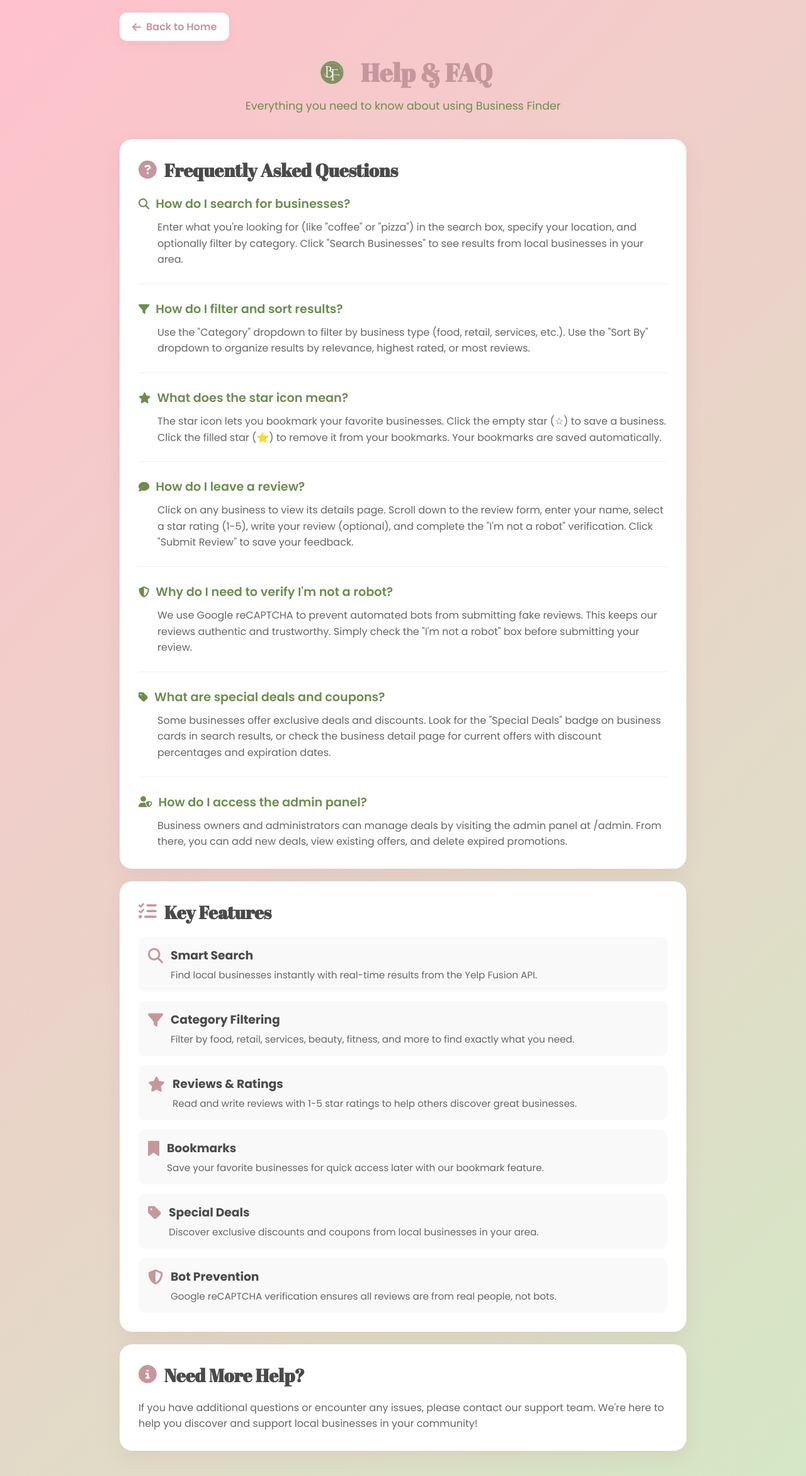
After one commit to thecoder888/-fblaBusinessFinder, a Flask app: page /help in a window 1280 px wide. The commit adds this page. Shown: the whole page at 63% size. Run offline with Flask 3, Linux system fonts and the light colour scheme.

Commit message:
Add enhanced validation, help page, and navigation for State

```diff
--- a/app.py
+++ b/app.py
@@ -139,6 +139,15 @@ def init_db():
 def search_yelp(term, location, category=None, limit=10):
     """
     Search for businesses on Yelp API.
+
+    Args:
+        term (str): Search term (e.g., "coffee", "pizza")
+        location (str): Location to search in
+        category (str): Optional category filter
+        limit (int): Number of results to return
+
+    Returns:
+        list: List of business dictionaries
     """
     params = {
         "term": term,
@@ -149,17 +158,8 @@ def search_yelp(term, location, category=None, limit=10):
     if category:
         params["categories"] = category
 
-    # DEBUG: Print what we're sending
-    print(f"DEBUG - Searching Yelp with params: {params}")
-
     try:
         response = requests.get(YELP_URL, headers=YELP_HEADERS, params=params, timeout=10)
-
-        # DEBUG: Print response
-        print(f"DEBUG - Status Code: {response.status_code}")
-        if response.status_code != 200:
-            print(f"DEBUG - Error Response: {response.text}")
-
         response.raise_for_status()
         data = response.json()
         businesses = data.get("businesses", [])
@@ -367,32 +367,55 @@ def business_detail(business_id):
 @app.route('/add_review', methods=['POST'])
 def add_review():
     """
-    Add a user review for a business.
+    Add a user review for a business with comprehensive validation.
+    Validates on both syntactical and semantic levels.
     """
     data = request.get_json()
 
-    # Verify reCAPTCHA
+    # Verify reCAPTCHA (bot prevention)
     recaptcha_response = data.get('recaptcha_response', '')
     if not verify_recaptcha(recaptcha_response):
         return jsonify({'error': 'reCAPTCHA verification failed. Please try again.'}), 400
 
-    # Validate input
+    # Get input data
     business_id = data.get('business_id', '').strip()
     rating = data.get('rating')
     review_text = data.get('review_text', '').strip()
     reviewer_name = data.get('reviewer_name', '').strip()
 
-    # Input validation
+    # SYNTACTICAL VALIDATION (format and data type checks)
     if not business_id or not reviewer_name:
         return jsonify({'error': 'Business ID and reviewer name are required'}), 400
 
     if not rating or not (1 <= int(rating) <= 5):
         return jsonify({'error': 'Rating must be between 1 and 5'}), 400
 
+    # Validate name format and length
+    if len(reviewer_name) < 2 or len(reviewer_name) > 50:
+        return jsonify({'error': 'Name must be between 2 and 50 characters'}), 400
+
+    if any(char.isdigit() for char in reviewer_name):
+        return jsonify({'error': 'Name cannot contain numbers'}), 400
+
+    # Validate review text length if provided
+    if review_text and len(review_text) > 500:
+        return jsonify({'error': 'Review must be under 500 characters'}), 400
+
+    # SEMANTIC VALIDATION (meaning and business logic checks)
     try:
         conn = get_db_connection()
         cursor = conn.cursor()
 
+        # Check if business exists in database
+        business_exists = cursor.execute(
+            'SELECT id FROM businesses WHERE id = ?', (business_id,)
+        ).fetchone()
+
+        if not business_exists:
+            conn.close()
+            return jsonify({'error': 'Business not found. Please search for the business first.'}), 400
+
+        # Insert review into database
         cursor.execute('''
             INSERT INTO user_reviews (business_id, rating, review_text, reviewer_name)
             VALUES (?, ?, ?, ?)
@@ -404,7 +427,7 @@ def add_review():
         return jsonify({'success': True, 'message': 'Review added successfully'})
 
     except Exception as e:
-        return jsonify({'error': str(e)}), 500
+        return jsonify({'error': f'Database error: {str(e)}'}), 500
 
 
 @app.route('/toggle_bookmark', methods=['POST'])
@@ -459,10 +482,18 @@ def admin():
     return render_template('admin.html')
 
 
+@app.route('/help')
+def help_page():
+    """
+    Help and FAQ page for users.
+    """
+    return render_template('help.html')
+
+
 @app.route('/admin/add_deal', methods=['POST'])
 def add_deal():
     """
-    Add a new deal for a business.
+    Add a new deal for a business with validation.
     """
     data = request.get_json()
 
@@ -472,13 +503,39 @@ def add_deal():
     discount_percent = data.get('discount_percent')
     expiry_date = data.get('expiry_date')
 
+    # SYNTACTICAL VALIDATION
     if not business_id or not title:
         return jsonify({'error': 'Business ID and title are required'}), 400
 
+    if len(title) < 3 or len(title) > 100:
+        return jsonify({'error': 'Title must be between 3 and 100 characters'}), 400
+
+    if description and len(description) > 300:
+        return jsonify({'error': 'Description must be under 300 characters'}), 400
+
+    if discount_percent:
+        try:
+            discount = int(discount_percent)
+            if discount < 0 or discount > 100:
+                return jsonify({'error': 'Discount must be between 0 and 100'}), 400
+        except ValueError:
+            return jsonify({'error': 'Discount must be a valid number'}), 400
+
+    # SEMANTIC VALIDATION
     try:
         conn = get_db_connection()
         cursor = conn.cursor()
 
+        # Check if business exists
+        business_exists = cursor.execute(
+            'SELECT id FROM businesses WHERE id = ?', (business_id,)
+        ).fetchone()
+
+        if not business_exists:
+            conn.close()
+            return jsonify({'error': 'Business ID not found. Please search for the business first.'}), 400
+
+        # Insert deal
         cursor.execute('''
             INSERT INTO deals (business_id, title, description, discount_percent, expiry_date)
             VALUES (?, ?, ?, ?, ?)
--- /dev/null
+++ b/templates/help.html
@@ -0,0 +1,327 @@
+<!DOCTYPE html>
+<html lang="en">
+<head>
+    <meta charset="UTF-8">
+    <meta name="viewport" content="width=device-width, initial-scale=1.0">
+    <title>Help - Business Finder</title>
+    <!-- Font Awesome -->
+    <link rel="stylesheet" href="https://cdnjs.cloudflare.com/ajax/libs/font-awesome/6.4.0/css/all.min.css">
+    <!-- Google Fonts -->
+    <link href="https://fonts.googleapis.com/css2?family=Abril+Fatface&family=Poppins:wght@300;400;500;600;700&display=swap" rel="stylesheet">
+    <style>
+        * {
+            margin: 0;
+            padding: 0;
+            box-sizing: border-box;
+        }
+
+        body {
+            font-family: 'Poppins', sans-serif;
+            background: linear-gradient(135deg, #FFC1CC 0%, #D4E7C5 100%);
+            min-height: 100vh;
+            padding: 20px;
+        }
+
+        .container {
+            max-width: 900px;
+            margin: 0 auto;
+        }
+
+        .back-button {
+            display: inline-flex;
+            align-items: center;
+            gap: 8px;
+            padding: 10px 20px;
+            background: white;
+            color: #C5979D;
+            text-decoration: none;
+            border-radius: 12px;
+            margin-bottom: 20px;
+            font-weight: 600;
+            transition: transform 0.2s;
+            box-shadow: 0 5px 15px rgba(197, 151, 157, 0.15);
+        }
+
+        .back-button:hover {
+            transform: translateY(-2px);
+        }
+
+        header {
+            text-align: center;
+            margin-bottom: 40px;
+        }
+
+        header h1 {
+            font-family: 'Abril Fatface', cursive;
+            font-size: 2.5em;
+            color: #C5979D;
+            margin-bottom: 10px;
+            display: flex;
+            align-items: center;
+            justify-content: center;
+            gap: 15px;
+        }
+
+        .logo {
+            width: 60px;
+            height: 60px;
+        }
+
+        header p {
+            font-size: 1.1em;
+            color: #6B8E4E;
+        }
+
+        .help-section {
+            background: white;
+            padding: 30px;
+            border-radius: 20px;
+            box-shadow: 0 10px 30px rgba(197, 151, 157, 0.2);
+            margin-bottom: 20px;
+        }
+
+        .section-title {
+            font-family: 'Abril Fatface', cursive;
+            font-size: 1.8em;
+            color: #4a4a4a;
+            margin-bottom: 20px;
+            display: flex;
+            align-items: center;
+            gap: 12px;
+        }
+
+        .section-title i {
+            color: #C5979D;
+        }
+
+        .faq-item {
+            margin-bottom: 25px;
+            padding-bottom: 25px;
+            border-bottom: 1px solid #f0f0f0;
+        }
+
+        .faq-item:last-child {
+            border-bottom: none;
+            padding-bottom: 0;
+            margin-bottom: 0;
+        }
+
+        .faq-question {
+            font-size: 1.2em;
+            font-weight: 600;
+            color: #6B8E4E;
+            margin-bottom: 10px;
+            display: flex;
+            align-items: center;
+            gap: 10px;
+        }
+
+        .faq-question i {
+            font-size: 0.9em;
+        }
+
+        .faq-answer {
+            color: #666;
+            line-height: 1.6;
+            padding-left: 30px;
+        }
+
+        .feature-list {
+            display: grid;
+            gap: 15px;
+            margin-top: 15px;
+        }
+
+        .feature-item {
+            display: flex;
+            align-items: start;
+            gap: 12px;
+            padding: 15px;
+            background: #f9f9f9;
+            border-radius: 10px;
+        }
+
+        .feature-icon {
+            color: #C5979D;
+            font-size: 1.5em;
+            margin-top: 3px;
+        }
+
+        .feature-content h3 {
+            color: #4a4a4a;
+            margin-bottom: 5px;
+        }
+
+        .feature-content p {
+            color: #666;
+            font-size: 0.95em;
+        }
+
+        @media (max-width: 768px) {
+            header h1 {
+                font-size: 2em;
+            }
+        }
+    </style>
+</head>
+<body>
+    <div class="container">
+        <a href="/" class="back-button">
+            <i class="fa-solid fa-arrow-left"></i>
+            Back to Home
+        </a>
+
+        <header>
+            <h1>
+                <img src="/static/images/logo.svg" alt="Logo" class="logo">
+                Help & FAQ
+            </h1>
+            <p>Everything you need to know about using Business Finder</p>
+        </header>
+
+        <div class="help-section">
+            <h2 class="section-title">
+                <i class="fa-solid fa-circle-question"></i>
+                Frequently Asked Questions
+            </h2>
+
+            <div class="faq-item">
+                <div class="faq-question">
+                    <i class="fa-solid fa-magnifying-glass"></i>
+                    How do I search for businesses?
+                </div>
+                <div class="faq-answer">
+                    Enter what you're looking for (like "coffee" or "pizza") in the search box, specify your location, and optionally filter by category. Click "Search Businesses" to see results from local businesses in your area.
+                </div>
+            </div>
+
+            <div class="faq-item">
+                <div class="faq-question">
+                    <i class="fa-solid fa-filter"></i>
+                    How do I filter and sort results?
+                </div>
+                <div class="faq-answer">
+                    Use the "Category" dropdown to filter by business type (food, retail, services, etc.). Use the "Sort By" dropdown to organize results by relevance, highest rated, or most reviews.
+                </div>
+            </div>
+
+            <div class="faq-item">
+                <div class="faq-question">
+                    <i class="fa-solid fa-star"></i>
+                    What does the star icon mean?
+                </div>
+                <div class="faq-answer">
+                    The star icon lets you bookmark your favorite businesses. Click the empty star (☆) to save a business. Click the filled star (⭐) to remove it from your bookmarks. Your bookmarks are saved automatically.
+                </div>
+            </div>
+
+            <div class="faq-item">
+                <div class="faq-question">
+                    <i class="fa-solid fa-comment"></i>
+                    How do I leave a review?
+                </div>
+                <div class="faq-answer">
+                    Click on any business to view its details page. Scroll down to the review form, enter your name, select a star rating (1-5), write your review (optional), and complete the "I'm not a robot" verification. Click "Submit Review" to save your feedback.
+                </div>
+            </div>
+
+            <div class="faq-item">
+                <div class="faq-question">
+                    <i class="fa-solid fa-shield-halved"></i>
+                    Why do I need to verify I'm not a robot?
+                </div>
+                <div class="faq-answer">
+                    We use Google reCAPTCHA to prevent automated bots from submitting fake reviews. This keeps our reviews authentic and trustworthy. Simply check the "I'm not a robot" box before submitting your review.
+                </div>
+            </div>
+
+            <div class="faq-item">
+                <div class="faq-question">
+                    <i class="fa-solid fa-tag"></i>
+                    What are special deals and coupons?
+                </div>
+                <div class="faq-answer">
+                    Some businesses offer exclusive deals and discounts. Look for the "Special Deals" badge on business cards in search results, or check the business detail page for current offers with discount percentages and expiration dates.
+                </div>
+            </div>
+
+            <div class="faq-item">
+                <div class="faq-question">
+                    <i class="fa-solid fa-user-shield"></i>
+                    How do I access the admin panel?
+                </div>
+                <div class="faq-answer">
+                    Business owners and administrators can manage deals by visiting the admin panel at /admin. From there, you can add new deals, view existing offers, and delete expired promotions.
+                </div>
+            </div>
+        </div>
+
+        <div class="help-section">
+            <h2 class="section-title">
+                <i class="fa-solid fa-list-check"></i>
+                Key Features
+            </h2>
+
+            <div class="feature-list">
+                <div class="feature-item">
+                    <i class="fa-solid fa-magnifying-glass feature-icon"></i>
+                    <div class="feature-content">
+                        <h3>Smart Search</h3>
+                        <p>Find local businesses instantly with real-time results from the Yelp Fusion API.</p>
+                    </div>
+                </div>
+
+                <div class="feature-item">
+                    <i class="fa-solid fa-filter feature-icon"></i>
+                    <div class="feature-content">
+                        <h3>Category Filtering</h3>
+                        <p>Filter by food, retail, services, beauty, fitness, and more to find exactly what you need.</p>
+                    </div>
+                </div>
+
+                <div class="feature-item">
+                    <i class="fa-solid fa-star feature-icon"></i>
+                    <div class="feature-content">
+                        <h3>Reviews & Ratings</h3>
+                        <p>Read and write reviews with 1-5 star ratings to help others discover great businesses.</p>
+                    </div>
+                </div>
+
+                <div class="feature-item">
+                    <i class="fa-solid fa-bookmark feature-icon"></i>
+                    <div class="feature-content">
+                        <h3>Bookmarks</h3>
+                        <p>Save your favorite businesses for quick access later with our bookmark feature.</p>
+                    </div>
+                </div>
+
+                <div class="feature-item">
+                    <i class="fa-solid fa-tag feature-icon"></i>
+                    <div class="feature-content">
+                        <h3>Special Deals</h3>
+                        <p>Discover exclusive discounts and coupons from local businesses in your area.</p>
+                    </div>
+                </div>
+
+                <div class="feature-item">
+                    <i class="fa-solid fa-shield-halved feature-icon"></i>
+                    <div class="feature-content">
+                        <h3>Bot Prevention</h3>
+                        <p>Google reCAPTCHA verification ensures all reviews are from real people, not bots.</p>
+                    </div>
+                </div>
+            </div>
+        </div>
+
+        <div class="help-section">
+            <h2 class="section-title">
+                <i class="fa-solid fa-circle-info"></i>
+                Need More Help?
+            </h2>
+            <p style="color: #666; line-height: 1.6;">
+                If you have additional questions or encounter any issues, please contact our support team. We're here to help you discover and support local businesses in your community!
+            </p>
+        </div>
+    </div>
+</body>
+</html>
```
Also changed, not shown: templates/admin.html (+22 -0 lines), templates/business_detail.html (+22 -0 lines), templates/index.html (+29 -0 lines), README.md, local_business_boost.db, 1 other file.
